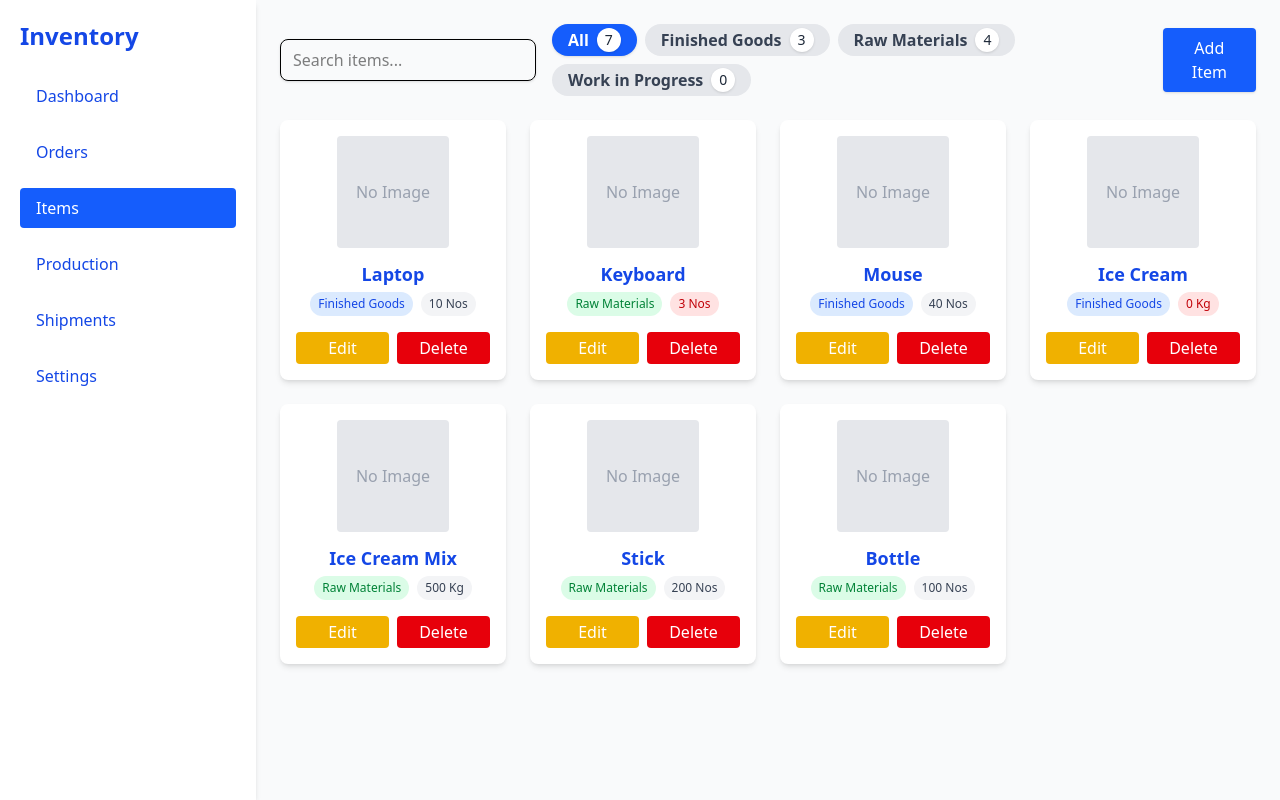
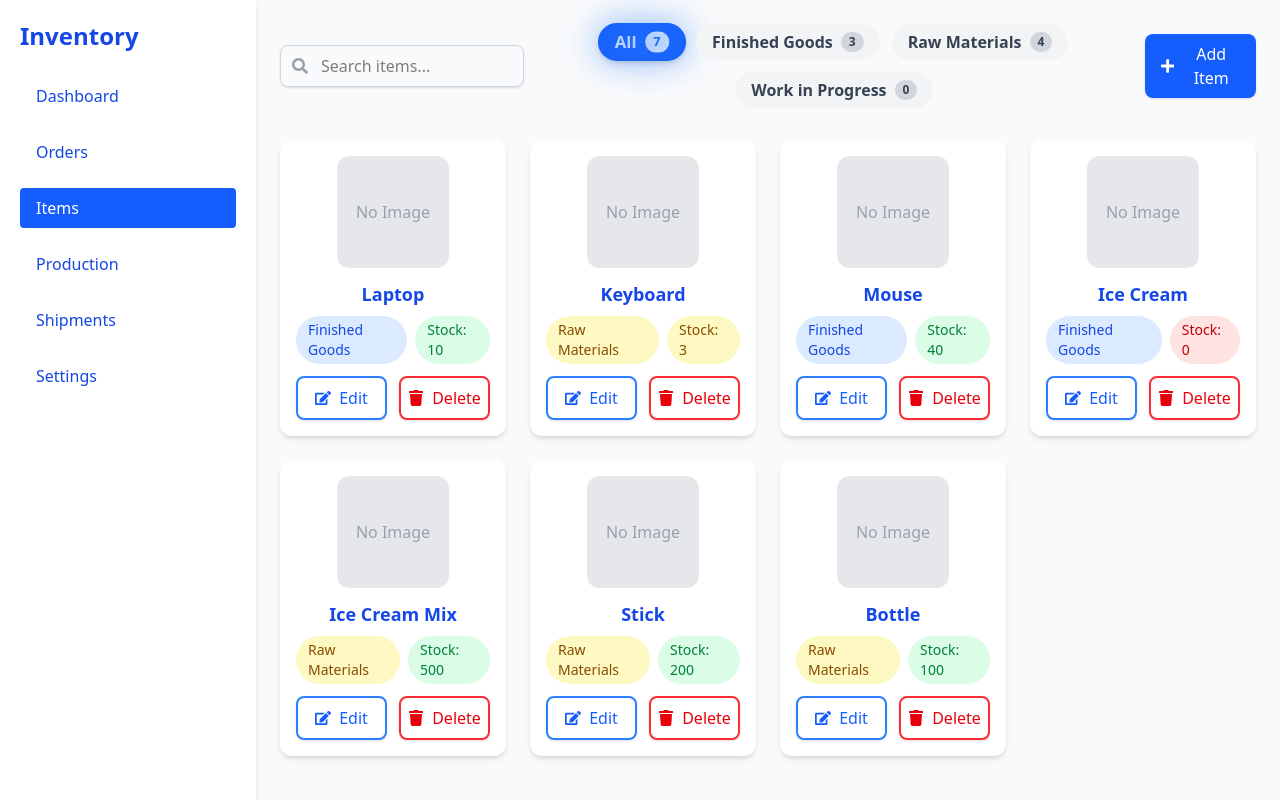
Before and after one commit to AljasMuthukadan/Sync_Mate, a React (Vite) app in the folder FRONTEND/: page / in a window 1280 px wide. Both pictures are taken after a click on the button "Items". Built offline with nearby package versions, Linux system fonts and the light colour scheme.

Commit message:
before chnaging bom

```diff
--- a/FRONTEND/package.json
+++ b/FRONTEND/package.json
@@ -14,6 +14,7 @@
     "@tailwindcss/vite": "^4.1.13",
     "axios": "^1.12.2",
     "framer-motion": "^12.23.22",
+    "lucide-react": "^0.545.0",
     "react": "^19.1.1",
     "react-dom": "^19.1.1",
     "react-icons": "^5.5.0",
--- a/FRONTEND/src/Components/ItemsSection.jsx
+++ b/FRONTEND/src/Components/ItemsSection.jsx
@@ -1,5 +1,7 @@
 import { useState } from "react";
+import { FaSearch, FaPlus, FaTimes } from "react-icons/fa";
 import ItemForm from "../Features/ItemForm.jsx";
+import ItemCard from "../Features/ItemCard.jsx";
 
 export default function ItemsSection() {
   const [items, setItems] = useState([
@@ -76,44 +78,59 @@ export default function ItemsSection() {
   const categories = ["All", "Finished Goods", "Raw Materials", "Work in Progress"];
 
   return (
-    <div className="space-y-6">
-      {/* Search + Category Pills */}
-      <div className="flex flex-col md:flex-row justify-between items-center gap-4">
+    <div className="space-y-8">
+      {/* 🔍 Top Filter Bar */}
+      <div className="flex flex-col md:flex-row justify-between items-center gap-6">
+        {/* Search Box */}
+        <div className="relative w-full md:w-72">
+          <FaSearch className="absolute left-3 top-1/2 transform -translate-y-1/2 text-gray-400" />
           <input
             type="text"
             placeholder="Search items..."
             value={search}
             onChange={(e) => setSearch(e.target.value)}
-          className="px-3 py-2 border rounded-lg shadow-sm w-full md:w-64"
+            className="pl-10 pr-3 py-2 w-full rounded-lg border border-gray-300 focus:ring-2 focus:ring-blue-500 focus:border-transparent shadow-sm hover:shadow-md transition"
           />
+        </div>
 
-        <div className="flex flex-wrap gap-2">
+        {/* Category Filter Pills */}
+        <div className="flex flex-wrap justify-center gap-3">
           {categories.map((cat) => {
             const count = cat === "All" ? items.length : items.filter((i) => i.category === cat).length;
+            const selected = categoryFilter === cat;
 
             return (
               <button
                 key={cat}
                 onClick={() => setCategoryFilter(cat)}
-                className={`px-4 py-1 rounded-full font-semibold flex items-center gap-2 transition ${
-                  categoryFilter === cat
-                    ? "bg-blue-600 text-white shadow"
-                    : "bg-gray-200 text-gray-700 hover:bg-gray-300"
+                className={`relative flex items-center gap-2 px-4 py-1.5 rounded-full font-semibold transition-all transform active:scale-95 ${
+                  selected
+                    ? "bg-blue-600 text-white shadow-md scale-105"
+                    : "bg-gray-100 text-gray-700 hover:bg-gray-200"
                 }`}
               >
-                {cat}
-                <span className="bg-white text-gray-800 px-2 py-0.5 rounded-full text-sm font-medium shadow">
+                <span>{cat}</span>
+                <span
+                  className={`text-xs px-2 py-0.5 rounded-full ${
+                    selected ? "bg-white text-blue-600" : "bg-gray-300 text-gray-700"
+                  }`}
+                >
                   {count}
                 </span>
+                {selected && (
+                  <span className="absolute -inset-0.5 bg-blue-500 opacity-20 blur-lg rounded-full animate-pulse"></span>
+                )}
               </button>
             );
           })}
         </div>
 
+        {/* Add Item Button */}
         <button
           onClick={() => setShowForm(!showForm)}
-          className="bg-blue-600 text-white px-4 py-2 rounded shadow hover:bg-blue-500"
+          className="flex items-center gap-2 bg-blue-600 text-white px-4 py-2 rounded-lg shadow hover:bg-blue-500 active:scale-95 transition-all"
         >
+          {showForm ? <FaTimes /> : <FaPlus />}
           {showForm ? "Close Form" : "Add Item"}
         </button>
       </div>
@@ -129,62 +146,17 @@ export default function ItemsSection() {
         />
       )}
 
-      {/* Items Grid */}
+      {/* 🧱 Items Grid */}
       <div className="grid grid-cols-1 sm:grid-cols-2 md:grid-cols-3 lg:grid-cols-4 gap-6">
-        {filteredItems.length === 0 && (
-          <div className="col-span-full text-center text-gray-500 p-6">No items found</div>
+        {filteredItems.length === 0 ? (
+          <div className="col-span-full text-center text-gray-500 p-6 bg-gray-50 rounded-lg">
+            No items found
+          </div>
+        ) : (
+          filteredItems.map((item) => (
+            <ItemCard key={item.id} item={item} startEdit={startEdit} deleteItem={deleteItem} />
+          ))
         )}
-        {filteredItems.map((item) => (
-          <div
-            key={item.id}
-            className="bg-white shadow-md rounded-lg p-4 flex flex-col items-center hover:shadow-xl transition transform hover:-translate-y-1"
-          >
-            <div className="w-28 h-28 mb-3 overflow-hidden rounded">
-              {item.image ? (
-                <img src={item.image} alt={item.name} className="w-full h-full object-cover" />
-              ) : (
-                <div className="w-full h-full bg-gray-200 flex items-center justify-center text-gray-400">
-                  No Image
-                </div>
-              )}
-            </div>
-            <h4 className="text-lg font-semibold text-blue-700">{item.name}</h4>
-
-            {/* Badges */}
-            <div className="flex gap-2 mt-1 mb-2 flex-wrap justify-center">
-              <span
-                className={`px-2 py-1 text-xs font-medium rounded-full ${
-                  item.category === "Finished Goods" ? "bg-blue-100 text-blue-700" : "bg-green-100 text-green-700"
-                }`}
-              >
-                {item.category}
-              </span>
-              <span
-                className={`px-2 py-1 text-xs font-medium rounded-full ${
-                  item.quantity < 5 ? "bg-red-100 text-red-700" : "bg-gray-100 text-gray-700"
-                }`}
-              >
-                {item.quantity} {item.unit}
-              </span>
-            </div>
-
-            {/* Actions */}
-            <div className="flex gap-2 mt-2 w-full">
-              <button
-                onClick={() => startEdit(item)}
-                className="flex-1 bg-yellow-500 text-white py-1 rounded hover:bg-yellow-400 transition"
-              >
-                Edit
-              </button>
-              <button
-                onClick={() => deleteItem(item.id)}
-                className="flex-1 bg-red-600 text-white py-1 rounded hover:bg-red-500 transition"
-              >
-                Delete
-              </button>
-            </div>
-          </div>
-        ))}
       </div>
     </div>
   );
--- a/FRONTEND/src/Features/ItemCard.jsx
+++ b/FRONTEND/src/Features/ItemCard.jsx
@@ -1,3 +1,5 @@
+import { FaEdit, FaTrash } from "react-icons/fa";
+
 export default function ItemCard({ item, startEdit, deleteItem }) {
   const lowStock = item.quantity < 5;
   const categoryColors = {
@@ -5,6 +7,7 @@ export default function ItemCard({ item, startEdit, deleteItem }) {
     "Raw Materials": "bg-yellow-100 text-yellow-800",
     "Work in Progress": "bg-purple-100 text-purple-800",
   };
+
   const stockColors =
     item.quantity === 0
       ? "bg-red-100 text-red-700"
@@ -33,28 +36,39 @@ export default function ItemCard({ item, startEdit, deleteItem }) {
       <h4 className="text-lg font-semibold text-blue-700">{item.name}</h4>
 
       {/* Badges */}
-      <div className="flex gap-2 mt-2 mb-2">
-        <span className={`px-3 py-1 text-sm font-medium rounded-full ${categoryColors[item.category] || "bg-gray-100 text-gray-700"}`}>
+      <div className="flex gap-2 mt-2 mb-3">
+        <span
+          className={`px-3 py-1 text-sm font-medium rounded-full ${
+            categoryColors[item.category] || "bg-gray-100 text-gray-700"
+          }`}
+        >
           {item.category}
         </span>
-        <span className={`px-3 py-1 text-sm font-medium rounded-full ${stockColors}`}>
+        <span
+          className={`px-3 py-1 text-sm font-medium rounded-full ${stockColors}`}
+        >
           Stock: {item.quantity}
         </span>
       </div>
 
       {/* Actions */}
-      <div className="flex gap-2 mt-2 w-full">
+      <div className="flex gap-3 mt-auto w-full">
+        {/* Edit Button */}
         <button
           onClick={() => startEdit(item)}
-          className="flex-1 bg-yellow-500 text-white py-2 rounded hover:bg-yellow-400 transition"
+          className="flex-1 flex items-center justify-center gap-2 border-2 border-blue-500 text-blue-600 py-2 rounded-lg hover:bg-blue-500 hover:text-white transition-all active:scale-95 shadow-sm"
         >
-          Edit
+          <FaEdit className="text-base" />
+          <span className="font-medium">Edit</span>
         </button>
+
+        {/* Delete Button */}
         <button
           onClick={() => deleteItem(item.id)}
-          className="flex-1 bg-red-600 text-white py-2 rounded hover:bg-red-500 transition"
+          className="flex-1 flex items-center justify-center gap-2 border-2 border-red-500 text-red-600 py-2 rounded-lg hover:bg-red-500 hover:text-white transition-all active:scale-95 shadow-sm"
         >
-          Delete
+          <FaTrash className="text-base" />
+          <span className="font-medium">Delete</span>
         </button>
       </div>
     </div>
--- a/FRONTEND/src/Features/ItemForm.jsx
+++ b/FRONTEND/src/Features/ItemForm.jsx
@@ -1,61 +1,143 @@
+import { FaBoxOpen, FaSortNumericUp, FaTag, FaWeightHanging, FaImage, FaSave, FaPlus } from "react-icons/fa";
+
 export default function ItemForm({ formData, setFormData, editingItem, addItem, saveEdit }) {
+  const units = ["Nos", "Kg", "Litre", "Meter"];
+  const categories = ["Finished Goods", "Raw Materials", "Work in Progress"];
+
+  const handleChange = (e) => {
+    const { name, value, files } = e.target;
+    if (name === "image") {
+      setFormData({ ...formData, image: files[0] });
+    } else {
+      setFormData({ ...formData, [name]: value });
+    }
+  };
+
   return (
-    <div className="bg-white shadow-lg rounded-xl p-6 mb-6 max-w-md mx-auto md:mx-0 transition transform hover:shadow-2xl">
-      <h3 className="text-xl font-bold text-blue-700 mb-5">
-        {editingItem ? "✏️ Edit Item" : "➕ Add New Item"}
+    <div className="bg-white shadow-xl rounded-2xl p-6 w-full transition-all duration-300">
+      <h3 className="text-2xl font-semibold text-blue-700 mb-5 flex items-center gap-2">
+        {editingItem ? <FaSave /> : <FaPlus />}
+        {editingItem ? "Edit Item" : "Add New Item"}
       </h3>
 
-      <div className="flex flex-col gap-4">
+      <div className="grid grid-cols-1 sm:grid-cols-2 gap-5">
+        {/* Item Name */}
+        <div className="flex flex-col">
+          <label className="text-sm font-medium text-gray-600 mb-1 flex items-center gap-2">
+            <FaBoxOpen /> Item Name
+          </label>
           <input
             type="text"
-          placeholder="Item Name"
+            name="name"
             value={formData.name}
-          onChange={(e) => setFormData({ ...formData, name: e.target.value })}
-          className="px-4 py-2 border rounded-lg shadow-sm focus:ring-2 focus:ring-blue-300 focus:outline-none"
+            onChange={handleChange}
+            placeholder="Enter item name"
+            className="border border-gray-300 rounded-lg px-3 py-2 focus:ring-2 focus:ring-blue-500 focus:border-transparent outline-none transition"
           />
+        </div>
 
+        {/* Quantity */}
+        <div className="flex flex-col">
+          <label className="text-sm font-medium text-gray-600 mb-1 flex items-center gap-2">
+            <FaSortNumericUp /> Quantity
+          </label>
           <input
             type="number"
-          placeholder="Starting Stock"
+            name="quantity"
             value={formData.quantity}
-          onChange={(e) => setFormData({ ...formData, quantity: e.target.value })}
-          className="px-4 py-2 border rounded-lg shadow-sm focus:ring-2 focus:ring-blue-300 focus:outline-none"
+            onChange={handleChange}
+            placeholder="Enter quantity"
+            className="border border-gray-300 rounded-lg px-3 py-2 focus:ring-2 focus:ring-blue-500 focus:border-transparent outline-none transition"
           />
+        </div>
 
-        {/* Unit Selector */}
+        {/* Unit */}
+        <div className="flex flex-col">
+          <label className="text-sm font-medium text-gray-600 mb-1 flex items-center gap-2">
+            <FaWeightHanging /> Unit
+          </label>
           <select
+            name="unit"
             value={formData.unit}
-          onChange={(e) => setFormData({ ...formData, unit: e.target.value })}
-          className="px-4 py-2 border rounded-lg shadow-sm focus:ring-2 focus:ring-blue-300 focus:outline-none"
+            onChange={handleChange}
+            className="border border-gray-300 rounded-lg px-3 py-2 focus:ring-2 focus:ring-blue-500 focus:border-transparent outline-none transition"
           >
-          <option value="Nos">Nos</option>
-          <option value="Kg">Kg</option>
-          <option value="Set">Set</option>
-          <option value="Roll">Roll</option>
+            {units.map((u) => (
+              <option key={u} value={u}>
+                {u}
+              </option>
+            ))}
           </select>
+        </div>
 
+        {/* Category */}
+        <div className="flex flex-col">
+          <label className="text-sm font-medium text-gray-600 mb-1 flex items-center gap-2">
+            <FaTag /> Category
+          </label>
           <select
+            name="category"
             value={formData.category}
-          onChange={(e) => setFormData({ ...formData, category: e.target.value })}
-          className="px-4 py-2 border rounded-lg shadow-sm focus:ring-2 focus:ring-blue-300 focus:outline-none"
+            onChange={handleChange}
+            className="border border-gray-300 rounded-lg px-3 py-2 focus:ring-2 focus:ring-blue-500 focus:border-transparent outline-none transition"
           >
-          <option value="Finished Goods">Finished Goods</option>
-          <option value="Raw Materials">Raw Materials</option>
-          <option value="Work in Progress">Work in Progress</option>
+            {categories.map((c) => (
+              <option key={c} value={c}>
+                {c}
+              </option>
+            ))}
           </select>
+        </div>
+      </div>
 
+      {/* Image Upload */}
+      <div className="mt-5">
+        <label className="text-sm font-medium text-gray-600 mb-2 flex items-center gap-2">
+          <FaImage /> Upload Image
+        </label>
+        <div
+          className={`border-2 border-dashed rounded-xl p-5 text-center transition cursor-pointer ${
+            formData.image ? "border-blue-400 bg-blue-50" : "border-gray-300 hover:border-blue-400"
+          }`}
+        >
           <input
             type="file"
+            name="image"
             accept="image/*"
-          onChange={(e) => setFormData({ ...formData, image: e.target.files[0] })}
-          className="px-4 py-2 border rounded-lg shadow-sm focus:ring-2 focus:ring-blue-300 focus:outline-none"
+            onChange={handleChange}
+            className="hidden"
+            id="imageUpload"
           />
+          <label htmlFor="imageUpload" className="cursor-pointer block">
+            {formData.image ? (
+              <div className="flex flex-col items-center gap-2">
+                <img
+                  src={URL.createObjectURL(formData.image)}
+                  alt="Preview"
+                  className="w-24 h-24 object-cover rounded-lg shadow-md"
+                />
+                <p className="text-sm text-blue-600">Change Image</p>
+              </div>
+            ) : (
+              <div className="flex flex-col items-center gap-2 text-gray-500">
+                <FaImage size={30} />
+                <p>Click to upload an image</p>
+              </div>
+            )}
+          </label>
+        </div>
+      </div>
 
+      {/* Submit Button */}
+      <div className="mt-6 flex justify-end">
         <button
           onClick={editingItem ? saveEdit : addItem}
-          className="bg-green-600 text-white py-2 rounded-lg font-semibold hover:bg-green-500 transition"
+          className={`flex items-center gap-2 px-6 py-2 rounded-lg text-white font-semibold shadow-md transition-all ${
+            editingItem ? "bg-green-600 hover:bg-green-500" : "bg-blue-600 hover:bg-blue-500"
+          }`}
         >
-          {editingItem ? "💾 Save Changes" : "✅ Add Item"}
+          {editingItem ? <FaSave /> : <FaPlus />}
+          {editingItem ? "Save Changes" : "Add Item"}
         </button>
       </div>
     </div>
--- a/FRONTEND/src/Features/ProductionForm.jsx
+++ b/FRONTEND/src/Features/ProductionForm.jsx
@@ -20,24 +20,26 @@ export default function ProductionForm({
     .filter((i) => i.name.toLowerCase().includes(search.toLowerCase()));
 
   return (
-    <div className="bg-white shadow-md rounded-lg p-6 flex-1">
-      <h2 className="text-2xl font-semibold text-blue-700 mb-4">
-        🎛️ Production
+    <div className="bg-gray-50 border border-gray-300 rounded-md p-6 flex-1">
+      <h2 className="text-xl font-semibold text-gray-800 mb-4 border-b pb-2">
+        Production Entry
       </h2>
 
-      {/* Finished Goods Search */}
-      <div className="mb-4">
-        <label className="block text-gray-700 mb-1">Finished Product</label>
+      {/* Finished Product Section */}
+      <div className="mb-5">
+        <label className="block text-sm font-medium text-gray-700 mb-1">
+          Finished Product
+        </label>
         <input
           type="text"
           placeholder="Search finished product..."
           value={search}
           onChange={(e) => setSearch(e.target.value)}
-          className="border px-3 py-2 rounded w-full mb-2"
+          className="border border-gray-300 focus:border-blue-400 focus:ring-1 focus:ring-blue-200 px-3 py-2 rounded w-full text-sm outline-none"
         />
 
         {search && (
-          <ul className="border rounded max-h-40 overflow-y-auto bg-white shadow">
+          <ul className="border border-gray-300 rounded mt-1 max-h-40 overflow-y-auto bg-white text-sm">
             {finishedGoodsOptions.map((item) => (
               <li
                 key={item.id}
@@ -45,67 +47,83 @@ export default function ProductionForm({
                   setFinishedProduct(item.name);
                   setSearch("");
                 }}
-                className={`px-2 py-1 cursor-pointer hover:bg-blue-100 ${
-                  finishedProduct === item.name ? "bg-blue-200" : ""
+                className={`px-3 py-1 cursor-pointer hover:bg-gray-100 ${
+                  finishedProduct === item.name ? "bg-gray-200 font-medium" : ""
                 }`}
               >
                 {item.name}
               </li>
             ))}
             {finishedGoodsOptions.length === 0 && (
-              <li className="px-2 py-1 text-gray-500">No results</li>
+              <li className="px-3 py-1 text-gray-500 italic">No results found</li>
             )}
           </ul>
         )}
 
         {finishedProduct && (
-          <div className="mt-3 flex justify-between items-center">
-            <span className="font-semibold text-blue-700">
+          <div className="mt-3 flex justify-between items-center border border-gray-200 bg-white rounded px-3 py-2">
+            <span className="font-medium text-gray-800">
               Selected: {finishedProduct}
             </span>
             <button
               onClick={() => setEditingBOMProduct(finishedProduct)}
-              className="bg-yellow-500 text-white px-3 py-1 rounded hover:bg-yellow-400"
+              className="bg-gray-200 text-gray-800 text-sm px-3 py-1 rounded hover:bg-gray-300"
             >
-              ⚙️ Edit BOM
+              Edit BOM
             </button>
           </div>
         )}
       </div>
 
-      {/* Quantity */}
-      <div className="mb-4">
-        <label className="block text-gray-700 mb-1">Quantity to Produce</label>
+      {/* Quantity Section */}
+      <div className="mb-5">
+        <label className="block text-sm font-medium text-gray-700 mb-1">
+          Quantity to Produce
+        </label>
         <input
           type="number"
           value={productionQty}
           onChange={(e) => setProductionQty(Number(e.target.value))}
-          className="border px-3 py-2 rounded w-full"
+          className="border border-gray-300 focus:border-blue-400 focus:ring-1 focus:ring-blue-200 px-3 py-2 rounded w-full text-sm outline-none"
         />
       </div>
 
-      {/* Required Materials */}
+      {/* Required Materials Section */}
       {finishedProduct && bom[finishedProduct] && (
-        <div className="mb-4">
-          <h3 className="text-blue-700 font-semibold mb-2">
-            Required Materials:
+        <div className="mb-5 border border-gray-200 bg-white rounded p-3">
+          <h3 className="text-gray-800 font-medium mb-2 text-sm">
+            Required Materials
           </h3>
-          <ul className="list-disc list-inside text-gray-700">
+          <table className="w-full text-sm border-collapse">
+            <thead>
+              <tr className="border-b bg-gray-100 text-gray-700">
+                <th className="text-left py-1 px-2">Material</th>
+                <th className="text-right py-1 px-2">Required Qty</th>
+              </tr>
+            </thead>
+            <tbody>
               {bom[finishedProduct].map((m) => (
-              <li key={m.name}>
-                {m.name}: {m.qty * productionQty || 0}
-              </li>
+                <tr key={m.name} className="border-b last:border-none">
+                  <td className="py-1 px-2">{m.name}</td>
+                  <td className="py-1 px-2 text-right">
+                    {m.qty * productionQty || 0}
+                  </td>
+                </tr>
               ))}
-          </ul>
+            </tbody>
+          </table>
         </div>
       )}
 
+      {/* Produce Button */}
+      <div className="pt-2 border-t">
         <button
           onClick={onProduce}
-        className="bg-blue-600 text-white px-4 py-2 rounded hover:bg-blue-500 w-full"
+          className="bg-blue-600 hover:bg-blue-500 text-white text-sm font-medium px-4 py-2 rounded w-full transition"
         >
           Produce
         </button>
+      </div>
 
       {/* Edit BOM Modal */}
       {editingBOMProduct && (
```
Also changed, not shown: FRONTEND/src/Features/EditBOM.jsx (+25 -24 lines), 1 other file (tests, documents, lock files or other folders). Lines whose indentation alone changed are shown as unchanged.
